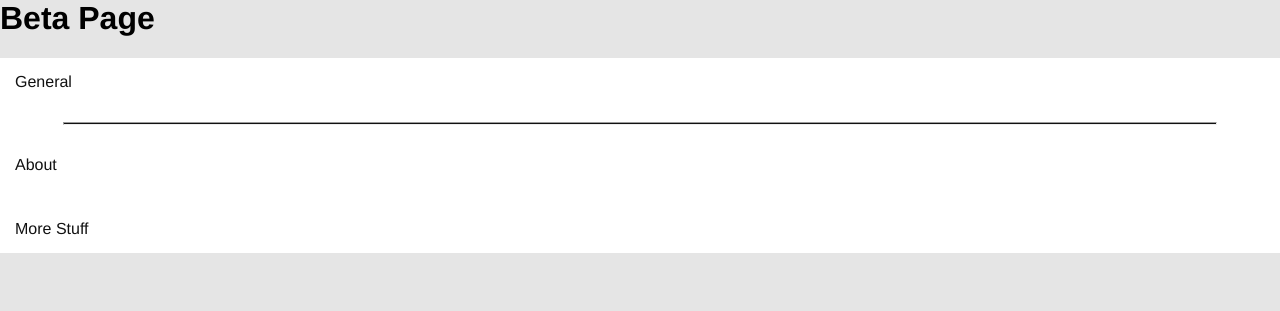
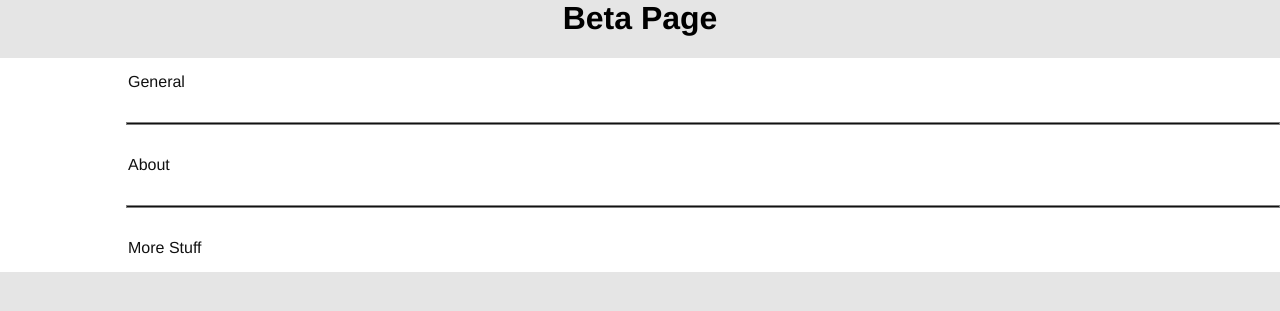
Before and after one commit to boffnoff/boffnoff.github.com, a Jekyll site: the page beta/index.html, which Jekyll copies as it is, in a window 1280 px wide. Shown: the top 311 px of the page. Built offline with Jekyll 4.4.1, drawn with Linux system fonts in a browser that asks for light colours.

Commit message:
added new <hr>'s and added text postiions as a percent ready for the image

```diff
--- a/beta/index.css
+++ b/beta/index.css
@@ -67,6 +67,7 @@ h1 {
   font-size: 40px;
   background-color: #f5f5f3;
 
+
 }
 
 
@@ -87,10 +88,16 @@ h1 {
 }
 */
 
+p {
+    padding-left: 10%;
+}
+
 hr {
     color: #111;
     background-color: #111;
     height: 1px;
     width: 90%;
+    align-content: right;
+
 
 }
--- a/beta/index.html
+++ b/beta/index.html
@@ -15,16 +15,18 @@
 
 <body>
 
-    <h1>Beta Page</h1>
+    <h1 align="center">Beta Page</h1>
 
 <div class="container">
 
 
     <div class="General">
-    <p>General</p>
-    <hr>
+    <p class="test">General</p>
+    <hr noshade align="right">
     <p>About</p>
+    <hr noshade align="right">
     <p>More Stuff</p>
+
     </div>
 
 
```
